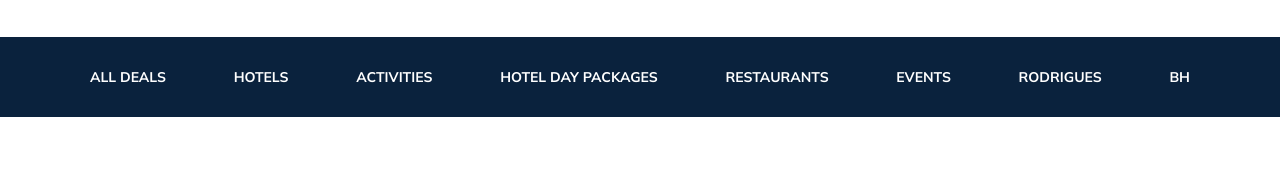
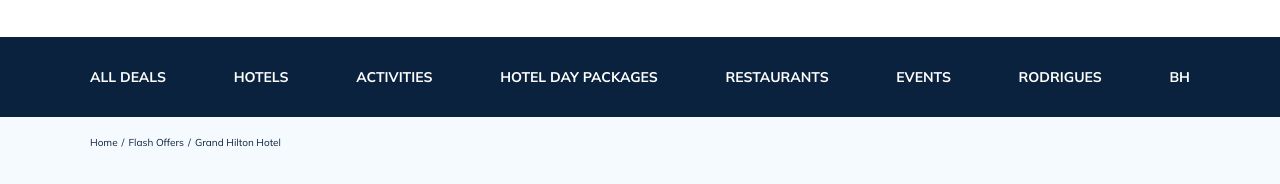
Before and after one commit to evgeniy-kolmak/tour-plan, a plain HTML site: page index.html in a window 1280 px wide. Shown: the part 86-270 px from the top of the page. Drawn offline with Linux system fonts and the light colour scheme.

Commit message:
create: bredcrumb sass and html

```diff
--- a/index.html
+++ b/index.html
@@ -58,6 +58,18 @@
     <!-- /.container -->
   </header>
   <!-- /.header -->
+  <nav class="breadcrumb">
+    <div class="container">
+      <ul class="breadcrumb-list">
+        <li class="breadcrumb-list__item"><a class="breadcrumb-list__link" href="#">Home</a></li>
+        <li class="breadcrumb-list__item"><a class="breadcrumb-list__link" href="#"> Flash Offers</a></li>
+        <li class="breadcrumb-list__item">Grand Hilton Hotel</li>
+      </ul>
+    </div>
+    <!-- /.container -->
+  </nav>
+  <!-- /.breadcrumb -->
+
 
 
 </body>
--- a/sass/_settings.sass
+++ b/sass/_settings.sass
@@ -3,6 +3,7 @@
 
 body
   color: $text-color
+  background-color: $secondary
   font-family: 'Mulish', sans-serif
   // font-family: 'Nunito', sans-serif
 
--- a/sass/_variables.sass
+++ b/sass/_variables.sass
@@ -1,2 +1,3 @@
 $text-color: #333333
 $button-color: #EC1F46
+$secondary: #F5FAFE
--- /dev/null
+++ b/sass/blocks/_breadcrumb.sass
@@ -0,0 +1,19 @@
+.breadcrumb
+  padding: 19px 0
+  &-list
+    display: flex
+    align-items: center
+    &__item
+      list-style: none
+      font-weight: normal
+      font-size: 10px
+      line-height: 13px
+      color: #0A223D
+      &:not(:last-child)
+        &::after
+          content: '/'
+          margin: 0 4px
+
+    &__link
+      text-decoration: none
+      color: inherit
--- a/sass/style.sass
+++ b/sass/style.sass
@@ -2,4 +2,5 @@
 @import 'settings'
 @import 'normalize'
 @import 'blocks/header'
+@import 'blocks/breadcrumb'
 @import 'media'
```
Also changed, not shown: css/style.css, 1 other file.
